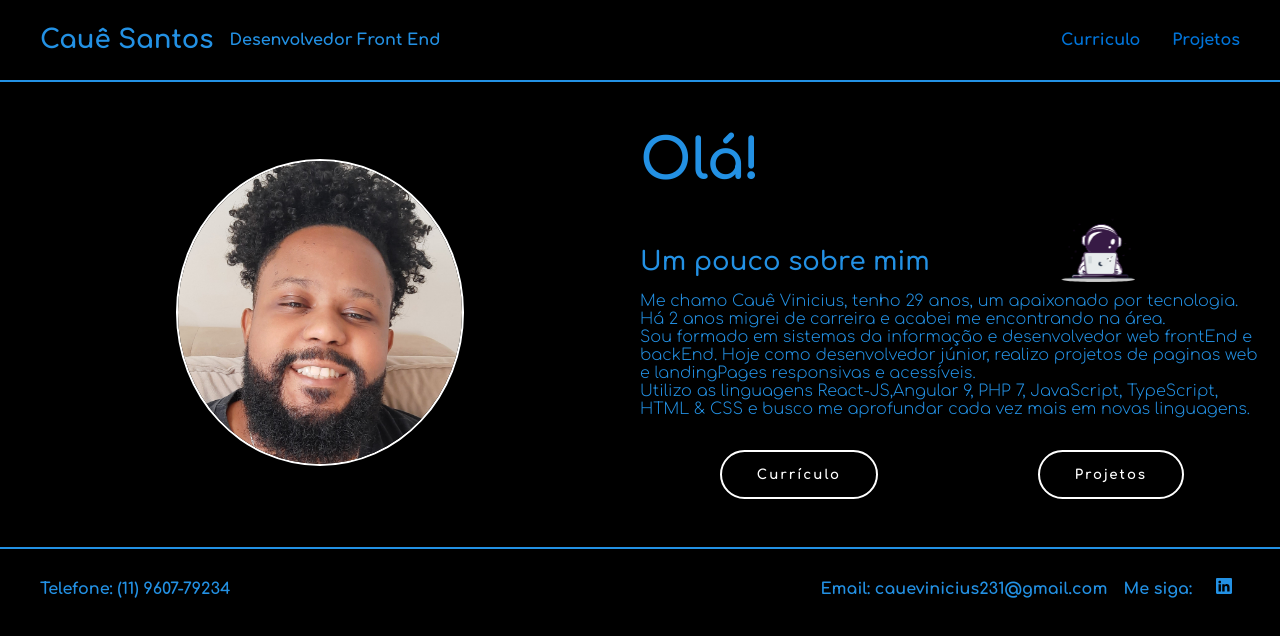
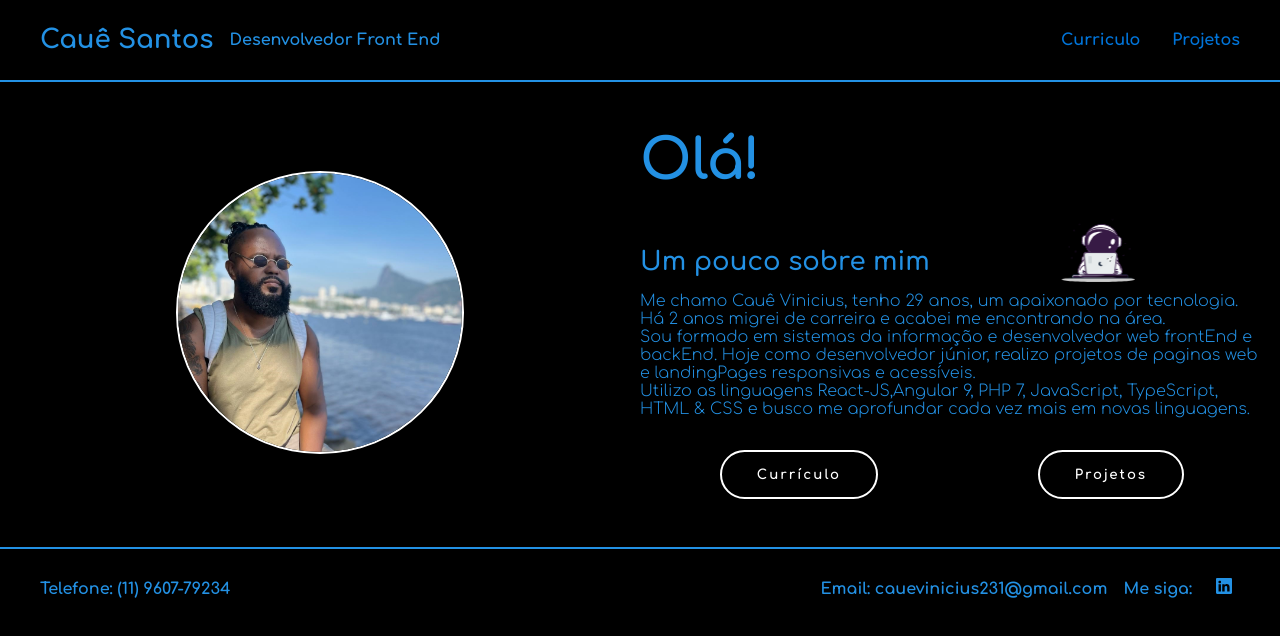
Before and after one commit to Caue23/portifolio, a Next.js app: page / in a window 1280 px wide. Shown: the top 636 px of the page. Built offline with nearby package versions, Linux system fonts and the light colour scheme; a web font is replaced by a local one.

Commit message:
atualização de informações

```diff
--- a/src/pages/index.tsx
+++ b/src/pages/index.tsx
@@ -24,7 +24,7 @@ export default function Home() {
   return (
     <header className={styles.ContainerImage}>
       <section className={styles.ContentImage}>
-        <img src="/image/caue1.jpg" />
+        <img src="/image/rio.jpg" />
       </section>
       <section className={styles.textImage}>
           <h3>Olá!</h3>
```
Also changed, not shown: public/image/rio.jpg (added).
